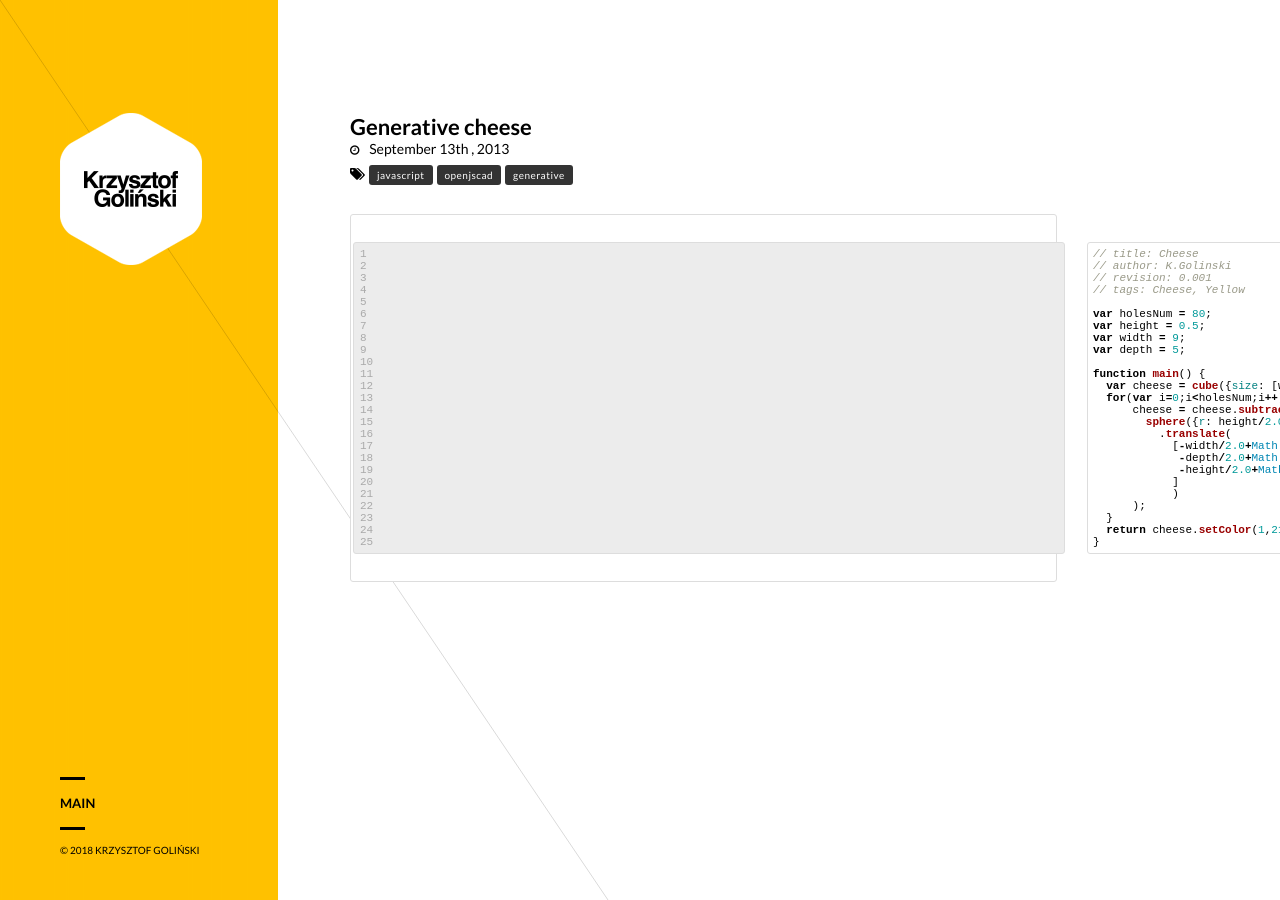
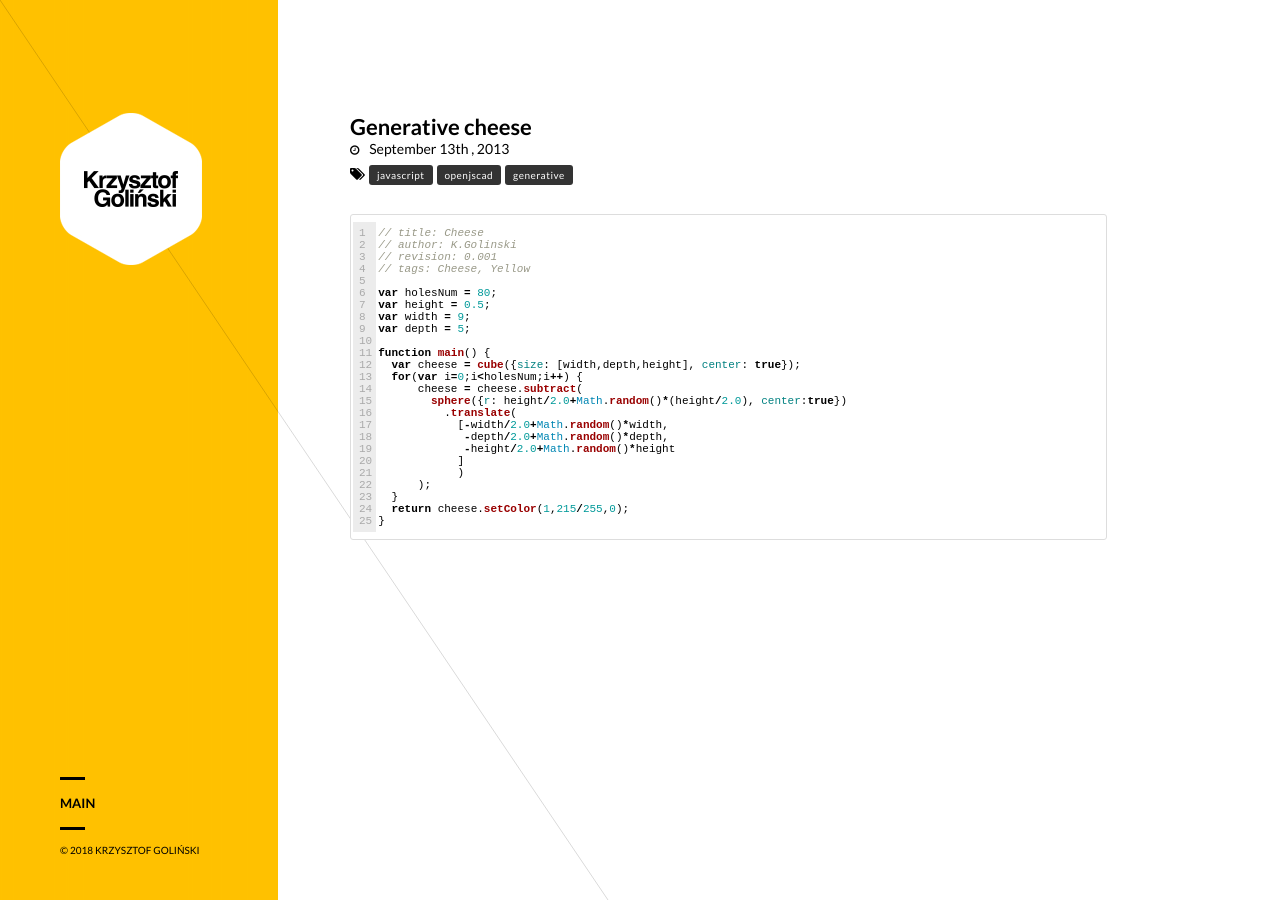
Before and after one commit to kgolinski/kgolinski.github.io, a Jekyll site: the page built from _posts/2013-09-13-cheese.md, in a window 1280 px wide. Built offline with Jekyll 4.4.1, drawn with Linux system fonts in a browser that asks for light colours.

Commit message:
Update style.scss

```diff
--- a/assets/css/style.scss
+++ b/assets/css/style.scss
@@ -126,11 +126,11 @@ main {
 				//.dot{margin-right:4px;} //<span class="dot">&#x25cf;</span>
 			}
 	}
-	pre {
+	figure>pre {
 	    //background-color: #262721; //monokai
 	    margin: 20px 20px 20px 0;
 	    padding: 5px 0 5px 5px;
-	    width: 700px;
+	    //width: 700px;
 	    border: 1px solid #dddddd;
 	    border-radius: 3px;
 	}
```
